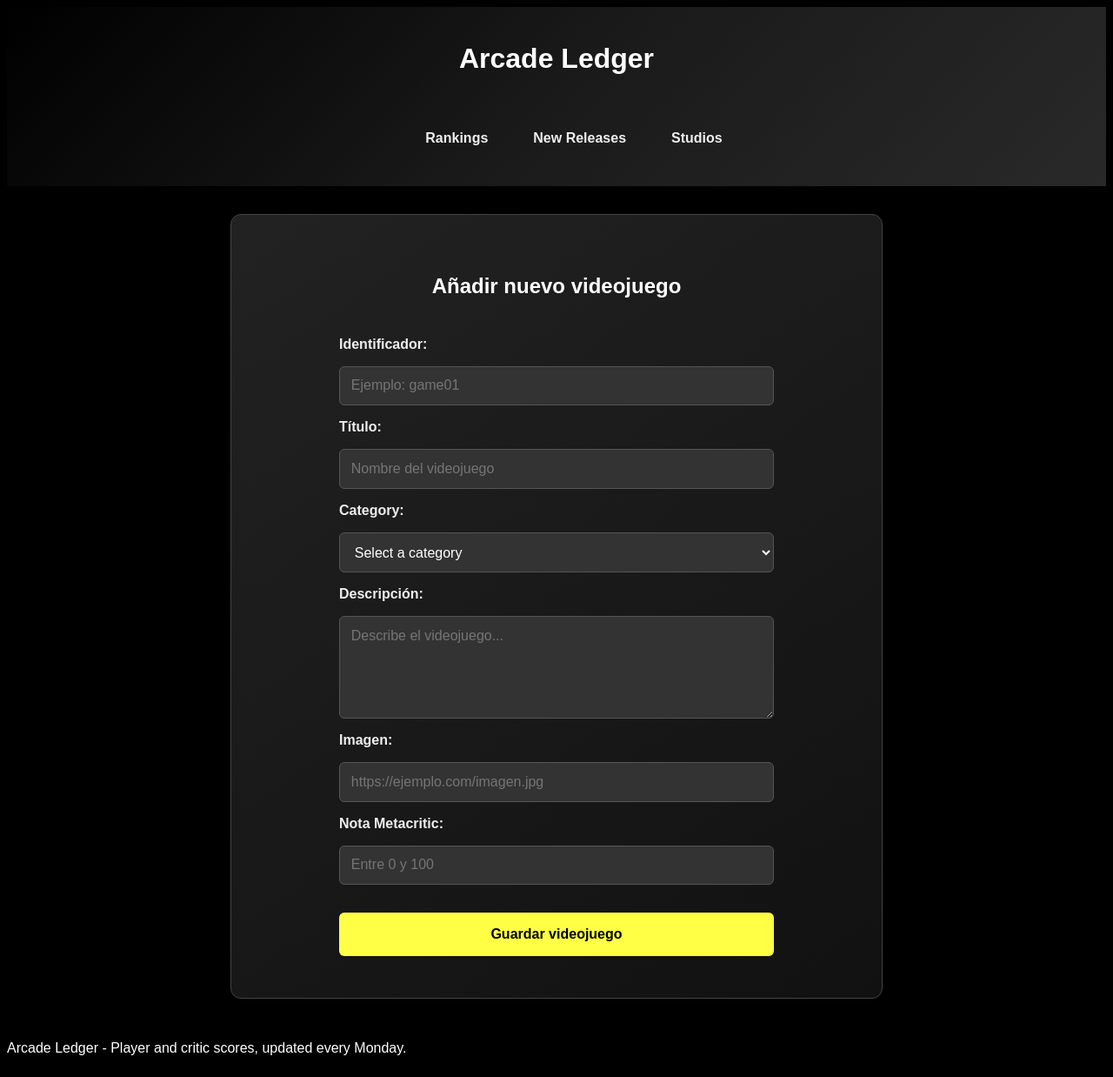
After one commit to OmarTagnaout/proyectoRanking, a Node server app: page /games/create in a window 1280 px wide. The commit adds this page. Shown: the whole page at 87% size. Run offline with Node 20, Linux system fonts and the light colour scheme.

Commit message:
Add new routes and CSS imports: Introduced a route for creating new games and added form.css and game.css to the stylesheet for improved styling and functionality.

```diff
--- /dev/null
+++ b/public/stylesheets/form.css
@@ -0,0 +1,143 @@
+
+section.alta {
+
+    display: grid;
+    /* Activamos Grid para organizar el formulario. */
+
+    grid-template-columns: 1fr;
+    /* Una columna para colocar los elementos
+       uno debajo del otro. */
+
+    justify-items: center;
+    /* Centramos los elementos horizontalmente. */
+
+    gap: 1.5rem;
+    /* Separamos los elementos de la sección. */
+
+    width: 100%;
+    box-sizing: border-box;
+    max-width: 700px;
+    margin: 2rem auto;
+    padding: 2rem;
+
+    background: linear-gradient(145deg, #222, #111);
+    border: 1px solid #444;
+    border-radius: 12px;
+
+    h2 {
+        color: var(--color_titulos);
+        text-align: center;
+    }
+
+    form {
+
+        display: grid;
+        /* Activamos Grid para organizar los campos. */
+
+        grid-template-columns: 1fr;
+        /* Una columna para los labels y los inputs. */
+
+        gap: 1rem;
+        /* Separamos los campos del formulario. */
+
+        width: 100%;
+        max-width: 500px;
+
+        label {
+            color: var(--color_primer_plano);
+            font-weight: bold;
+            font-family: var(--tipo_fuente);
+        }
+
+        input,
+        select,
+        textarea {
+
+            width: 100%;
+            box-sizing: border-box;
+            padding: 0.8rem;
+
+            background-color: #333;
+            color: white;
+
+            border: 1px solid #555;
+            border-radius: 6px;
+
+            font-family: var(--tipo_fuente);
+            font-size: 1rem;
+
+            transition: 0.3s;
+
+            &:focus {
+                outline: none;
+                border-color: var(--color_resaltar);
+            }
+        }
+
+        textarea {
+            resize: vertical;
+        }
+
+        button {
+
+            padding: 1rem;
+            margin-top: 1rem;
+
+            background-color: var(--color_resaltar);
+            color: black;
+
+            border: none;
+            border-radius: 6px;
+
+            font-weight: bold;
+            font-size: 1rem;
+
+            cursor: pointer;
+            transition: 0.3s;
+
+            &:hover {
+                transform: scale(1.03);
+                filter: brightness(1.15);
+            }
+        }
+    }
+}
+
+
+/*
+DISEÑO RESPONSIVE - TABLET
+
+Cuando el tamaño de la pantalla es mayor
+o igual a 600px aumentamos el espacio interior.
+*/
+
+@media (min-width: 600px) {
+
+    section.alta {
+
+        padding: 3rem;
+        /* Aumentamos el espacio interior del formulario. */
+
+    }
+
+}
+
+
+/*
+DISEÑO RESPONSIVE - ORDENADOR
+
+Cuando el tamaño de la pantalla es mayor
+o igual a 1000px mantenemos el formulario centrado
+y limitamos su anchura.
+*/
+
+@media (min-width: 1000px) {
+
+    section.alta {
+
+        max-width: 750px;
+        /* Ampliamos ligeramente el formulario. */
+
+    }
+
+}
--- a/public/stylesheets/style.css
+++ b/public/stylesheets/style.css
@@ -3,3 +3,5 @@
 @import url(header.css);
 @import url(ranking.css);
 @import url(footer.css);
+@import url(form.css);
+@import url(game.css);
--- a/routes/index.js
+++ b/routes/index.js
@@ -38,4 +38,15 @@ router.get('/game/:id', function(req, res, next){
 
 });
 
+
+
+/*
+GET formulario de alta
+*/
+router.get('/games/create', (req, res) => {
+  res.render('new');
+});
+
+
+
 module.exports = router;
--- /dev/null
+++ b/views/new.ejs
@@ -0,0 +1,103 @@
+<!DOCTYPE html>
+<html>
+
+<head>
+
+    <title>Alta de videojuego</title>
+
+    <!-- Estilos generales de la web -->
+    <link rel='stylesheet' href='/stylesheets/style.css' />
+
+    <!-- Estilos específicos del formulario -->
+    <link rel='stylesheet' href='/stylesheets/form.css' />
+
+</head>
+
+<body>
+
+    <!-- Incluimos la cabecera reutilizable. -->
+    <%- include ("partials/header") %>
+
+
+        <!--
+    Creamos una sección para el formulario de alta.
+    -->
+        <section class="alta">
+
+            <h2>Añadir nuevo videojuego</h2>
+
+            <!--
+      El formulario utiliza POST para enviar los datos
+      al servidor y guardar el nuevo videojuego.
+      -->
+            <form action="/games" method="POST">
+
+                <!-- ID del videojuego -->
+                <label for="id">Identificador:</label>
+                <input type="text" id="id" name="id" title="Introduce un identificador para el videojuego"
+                    placeholder="Ejemplo: game01" minlength="1" maxlength="30" required>
+
+
+                <!-- Título del videojuego -->
+                <label for="title">Título:</label>
+                <input type="text" id="title" name="title" title="Introduce el título del videojuego"
+                    placeholder="Nombre del videojuego" minlength="2" maxlength="100" required>
+
+
+                <!-- Categoría del videojuego -->
+                <label for="categoria">Category:</label>
+                <select id="categoria" name="categoria" title="Select the video game category" required>
+                    <option value="">Select a category</option>
+                    <option value="action">Action</option>
+                    <option value="adventure">Adventure</option>
+                    <option value="sports">Sports</option>
+                    <option value="rpg">RPG</option>
+                    <option value="mmorpg">MMORPG</option>
+                    <option value="strategy">Strategy</option>
+                    <option value="simulation">Simulation</option>
+                    <option value="platformer">Platformer</option>
+                    <option value="horror">Horror</option>
+                    <option value="shooter">Shooter</option>
+                    <option value="racing">Racing</option>
+                    <option value="puzzle">Puzzle</option>
+                    <option value="fighting">Fighting</option>
+                </select>
+
+
+                <!-- Descripción del videojuego -->
+                <label for="description">Descripción:</label>
+                <textarea id="description" name="description" title="Introduce una descripción del videojuego"
+                    placeholder="Describe el videojuego..." minlength="10" maxlength="1000" rows="5"
+                    required></textarea>
+
+
+                <!-- URL de la imagen -->
+                <label for="image">Imagen:</label>
+                <input type="url" id="image" name="image" title="Introduce la URL de la imagen del videojuego"
+                    placeholder="https://ejemplo.com/imagen.jpg">
+
+
+                <!-- Puntuación Metacritic -->
+                <label for="metacritic">Nota Metacritic:</label>
+                <input type="number" id="metacritic" name="metacritic" title="Introduce la puntuación Metacritic"
+                    placeholder="Entre 0 y 100" min="0" max="100" step="1" required>
+
+
+                <!-- Botón para enviar el formulario -->
+                <button type="submit">Guardar videojuego</button>
+
+            </form>
+
+        </section>
+
+
+        <!-- Incluimos el footer reutilizable. -->
+        <%- include ("partials/footer") %>
+
+
+            <!-- Añadimos el script de javascript. -->
+            <script src="/javascripts/app.js"></script>
+
+</body>
+
+</html>
```
Also changed, not shown: public/stylesheets/game.css (added).
